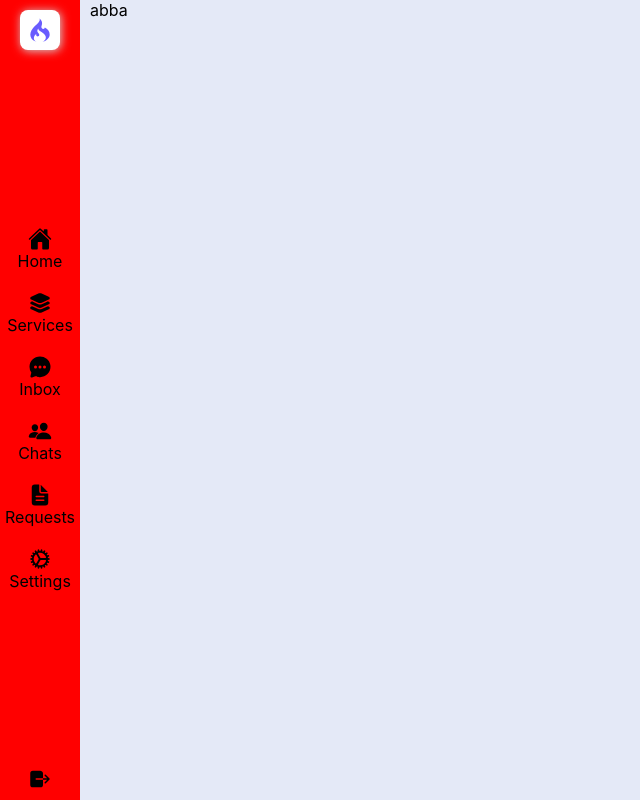
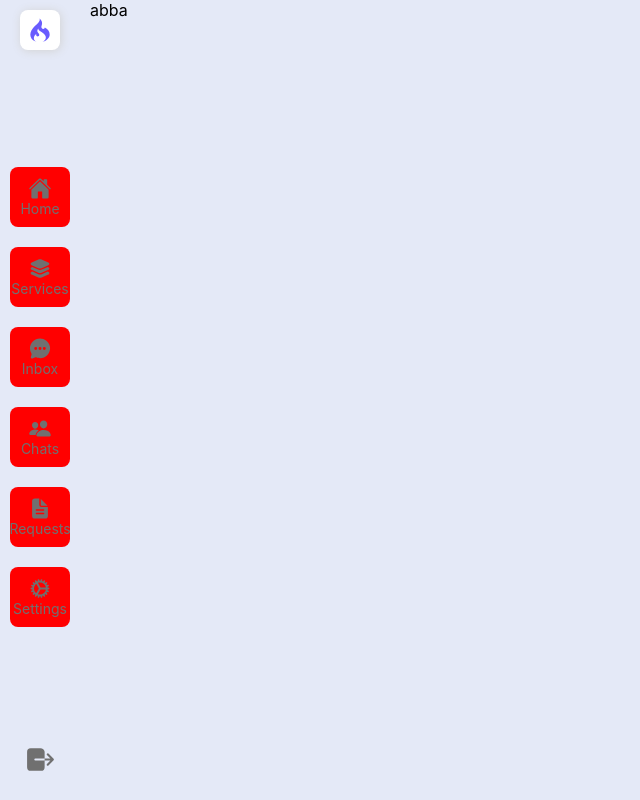
Before and after one commit to amegh-ts/Jobio, a React (Create React App) app in the folder Client/jobio/: page / in a window 1280 px wide. Shown: the whole page, without its empty margins (0-640 px from the left). Built offline with nearby package versions, Linux system fonts and the light colour scheme.

Commit message:
08-01-2024

```diff
--- a/Client/jobio/src/Components/Admin/Navbar/AdminNavbar.jsx
+++ b/Client/jobio/src/Components/Admin/Navbar/AdminNavbar.jsx
@@ -10,7 +10,7 @@ const AdminNavbar = () => {
             <div className="sidebar">
                 <header>
                     <div className="title">
-                        <DiCodeigniter className='icon'/>
+                        <DiCodeigniter className='icon logo'/>
                     </div>
                 </header>
 
@@ -48,7 +48,7 @@ const AdminNavbar = () => {
 
                 <footer>
                     <div className="logout">
-                        <IoLogOut className='icon'/>
+                        <IoLogOut className='icon logout-icon'/>
                     </div>
                 </footer>
             </div>
--- a/Client/jobio/src/Components/Admin/Navbar/AdminNavbar.scss
+++ b/Client/jobio/src/Components/Admin/Navbar/AdminNavbar.scss
@@ -1,6 +1,9 @@
 .admin-main {
-    .icon{
+    .icon {
         font-size: 24px;
+        color: var(--text-color);
+
+
     }
 
     .sidebar {
@@ -10,7 +13,7 @@
         height: 100vh;
         width: 60px;
         padding: 10px 14px;
-        background: red;
+        // background: red;
         transition: var(--tran-05);
         z-index: 100;
         display: flex;
@@ -31,6 +34,10 @@
                 color: var(--primary-color);
                 border-radius: 8px;
                 box-shadow: 1px 1px 10px rgb(211, 211, 211);
+
+                .logo {
+                    color: var(--primary-color);
+                }
             }
         }
 
@@ -47,9 +54,17 @@
                         display: flex;
                         align-items: center;
                         flex-direction: column;
+                        background: red;
+                        padding: 10px;
+                        width: 40px;
+                        height: 40px;
+                        border-radius: 8px;
+
+                        :hover {}
 
                         span {
-                            font-size: 16px;
+                            font-size: 14px;
+                            color: var(--text-color);
                         }
                     }
                 }
@@ -58,7 +73,11 @@
 
         footer {
             .logout {
-                margin-bottom: 15px;
+                margin-bottom: 30px;
+
+                .logout-icon {
+                    font-size: 33px;
+                }
             }
         }
     }
```
